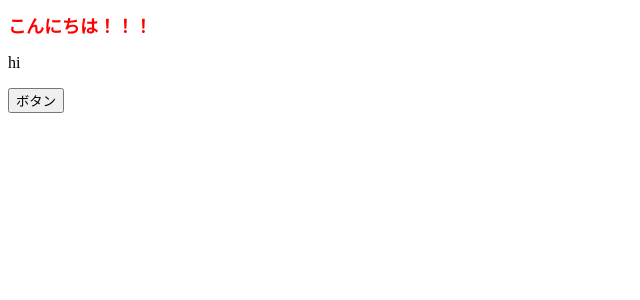
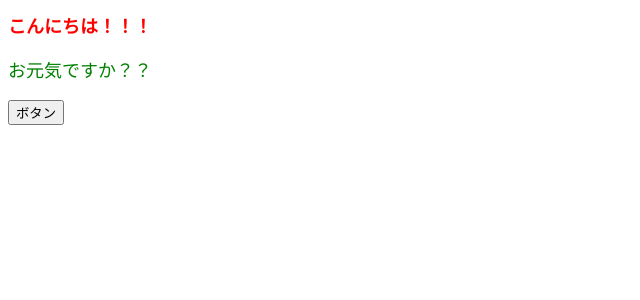
Before and after one commit to Kymaeda/react-todo-app, a React (Create React App) app: page / in a window 1280 px wide. Shown: the top 300 px of the page, without its empty margins (0-640 px from the left). Built offline with nearby package versions, Linux system fonts and the light colour scheme.

Commit message:
propsを受け取る

```diff
--- a/src/app.jsx
+++ b/src/app.jsx
@@ -1,4 +1,5 @@
 import React from "react";
+import ColoredMessage from "./components/ColoredMessage";
 
 const App = () => {
   const onClick = () => {
@@ -11,7 +12,7 @@ const App = () => {
   return (
     <>
       <h1 style={styles}>こんにちは！！！</h1>
-      <p>hi</p>
+      <ColoredMessage color="green" message="お元気ですか？？" />
       <button onClick={onClick}>ボタン</button>
     </>
   );
--- /dev/null
+++ b/src/components/ColoredMessage.jsx
@@ -0,0 +1,13 @@
+import React from "react";
+
+// NOTE: propsを引数で受け取る
+const ColoredMessage = (props) => {
+  const styles = {
+    color: props.color, // オブジェクトなので、文字列で指定する
+    fontSize: "18px" // キャメルケースで書く
+  };
+
+  return <p style={styles}>{props.message}</p>;
+};
+
+export default ColoredMessage;
```
